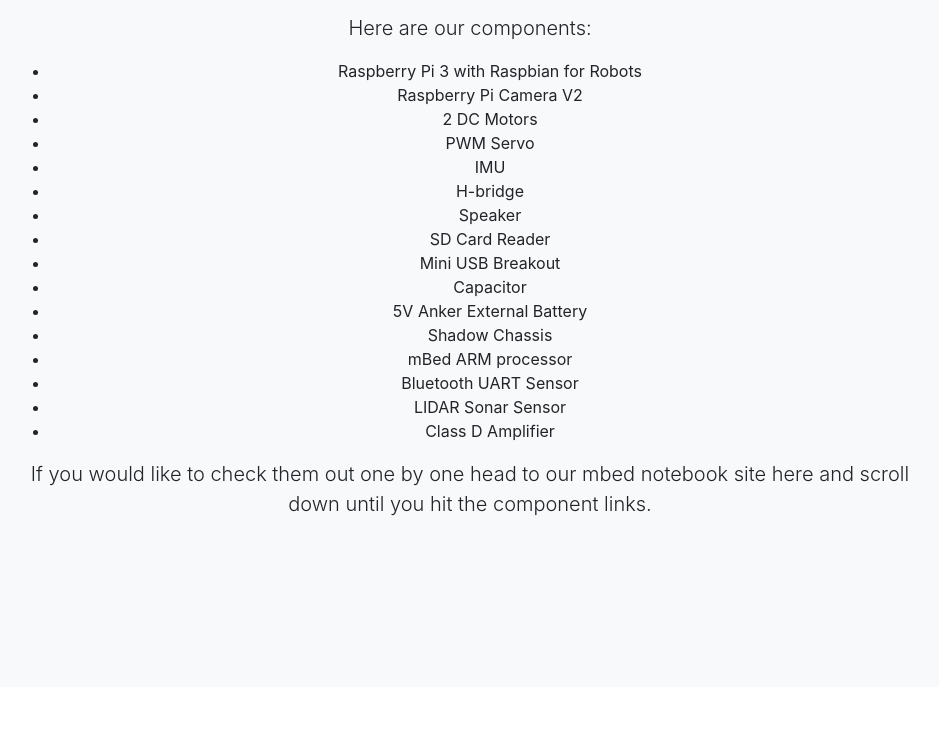
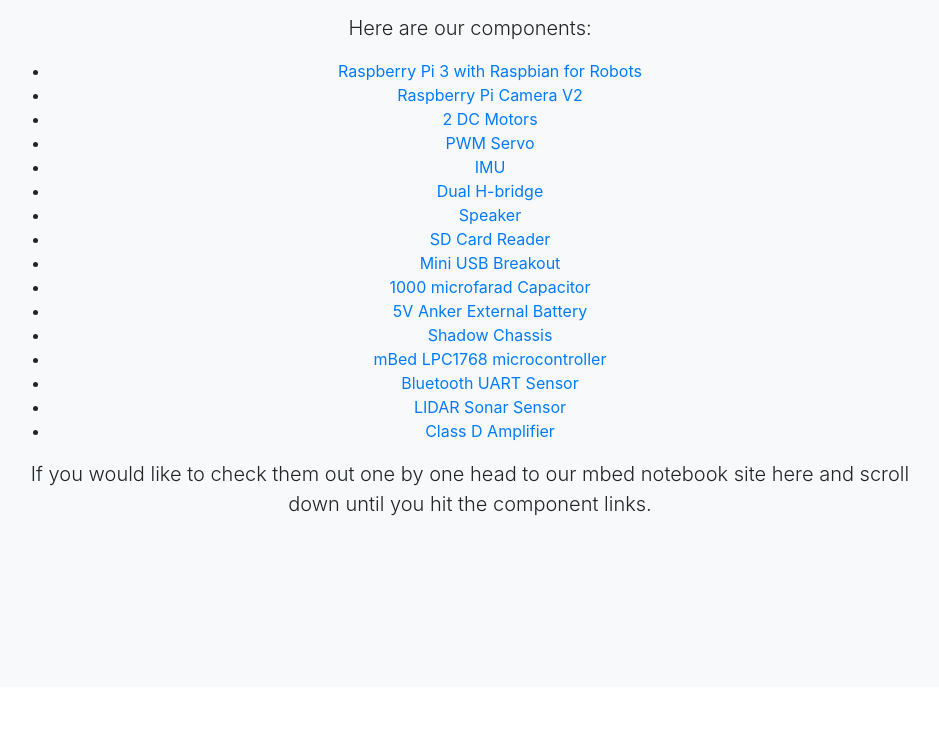
Before and after one commit to Nels27/SearchTagBot, a website with bundled scripts: page casing.html in a window 1280 px wide. Shown: the part 2538-3283 px from the top of the page, without its empty margins (170-1109 px from the left). Built offline with nearby package versions, Linux system fonts and the light colour scheme.

Commit message:
Embedded the video and adjusted the links on webpages

```diff
--- a/casing.html
+++ b/casing.html
@@ -147,22 +147,22 @@
                 <p class="lead mb-3">
                     Here are our components:
                     <ul>
-                        <li>Raspberry Pi 3 with Raspbian for Robots</li>
-                        <li>Raspberry Pi Camera V2</li>
-                        <li>2 DC Motors</li>
-                        <li>PWM Servo</li>
-                        <li>IMU</li>
-                        <li>H-bridge</li>
-                        <li>Speaker</li>
-                        <li>SD Card Reader</li>
-                        <li>Mini USB Breakout</li>
-                        <li>Capacitor</li>
-                        <li>5V Anker External Battery</li>
-                        <li>Shadow Chassis</li>
-                        <li>mBed ARM processor</li>
-                        <li>Bluetooth UART Sensor</li>
-                        <li>LIDAR Sonar Sensor</li>
-                        <li> Class D Amplifier</li>
+                        <li><a href="https://www.dexterindustries.com/raspberry-pi-robot-software/"> Raspberry Pi 3 with Raspbian for Robots</a></li>
+                        <li><a href ="https://www.raspberrypi.org/learning/addons-guide/picamera/">Raspberry Pi Camera V2</a></li>
+                        <li><a href ="https://www.sparkfun.com/products/13302?_ga=2.21885816.277237454.1544561170-1430406752.1544561170">2 DC Motors</a></li>
+                        <li><a href ="https://os.mbed.com/users/4180_1/notebook/an-introduction-to-servos/">PWM Servo</a></li>
+                        <li><a href ="https://os.mbed.com/components/LSM9DS1-IMU/">IMU</a></li>
+                        <li><a href ="https://en.wikipedia.org/wiki/H_bridge"> Dual H-bridge</a></li>
+                        <li><a href ="https://os.mbed.com/users/4180_1/notebook/using-a-speaker-for-audio-output/">Speaker</a></li>
+                        <li><a href ="https://www.sparkfun.com/products/544">SD Card Reader</a></li>
+                        <li><a href ="https://os.mbed.com/users/4180_1/code/USBMouse_NavSwitch/">Mini USB Breakout</a></li>
+                        <li><a href ="https://www.mouser.com/ProductDetail/Panasonic/EEC-HW0D506?qs=fgLb7gR0z4wrCQJXnp0LqQ%3D%3D&gclid=Cj0KCQiAxs3gBRDGARIsAO4tqq2hMKn-QsXNqEHLH5O6EdiPSiaXuhvf5dIwrMrVirKAtVonF2-pS2EaAirLEALw_wcB"> 1000 microfarad Capacitor</a></li>
+                        <li><a href ="https://www.amazon.com/Portable-Charger-Anker-PowerCore-20100mAh/dp/B00X5RV14Y/ref=asc_df_B00X5RV14Y/?tag=hyprod-20&linkCode=df0&hvadid=198094100392&hvpos=1o2&hvnetw=g&hvrand=5581657294596548993&hvpone=&hvptwo=&hvqmt=&hvdev=c&hvdvcmdl=&hvlocint=&hvlocphy=9010932&hvtargid=pla-378837702449&psc=1">5V Anker External Battery</a></li>
+                        <li><a href ="https://www.sparkfun.com/products/13301">Shadow Chassis</a></li>
+                        <li><a href ="https://os.mbed.com/platforms/mbed-LPC1768/">mBed LPC1768 microcontroller</a></li>
+                        <li><a href ="https://os.mbed.com/users/4180_1/notebook/adafruit-bluefruit-le-uart-friend---bluetooth-low-/">Bluetooth UART Sensor</a></li>
+                        <li><a href ="https://os.mbed.com/users/4180_1/notebook/using-the-hc-sr04-sonar-sensor/">LIDAR Sonar Sensor</a></li>
+                        <li><a href ="https://os.mbed.com/users/4180_1/notebook/using-a-speaker-for-audio-output/">Class D Amplifier</a></li>
                     </ul>
                 </p>
 
```
Also changed, not shown: comm.html (+3 -3 lines), index.html (+5 -3 lines).
